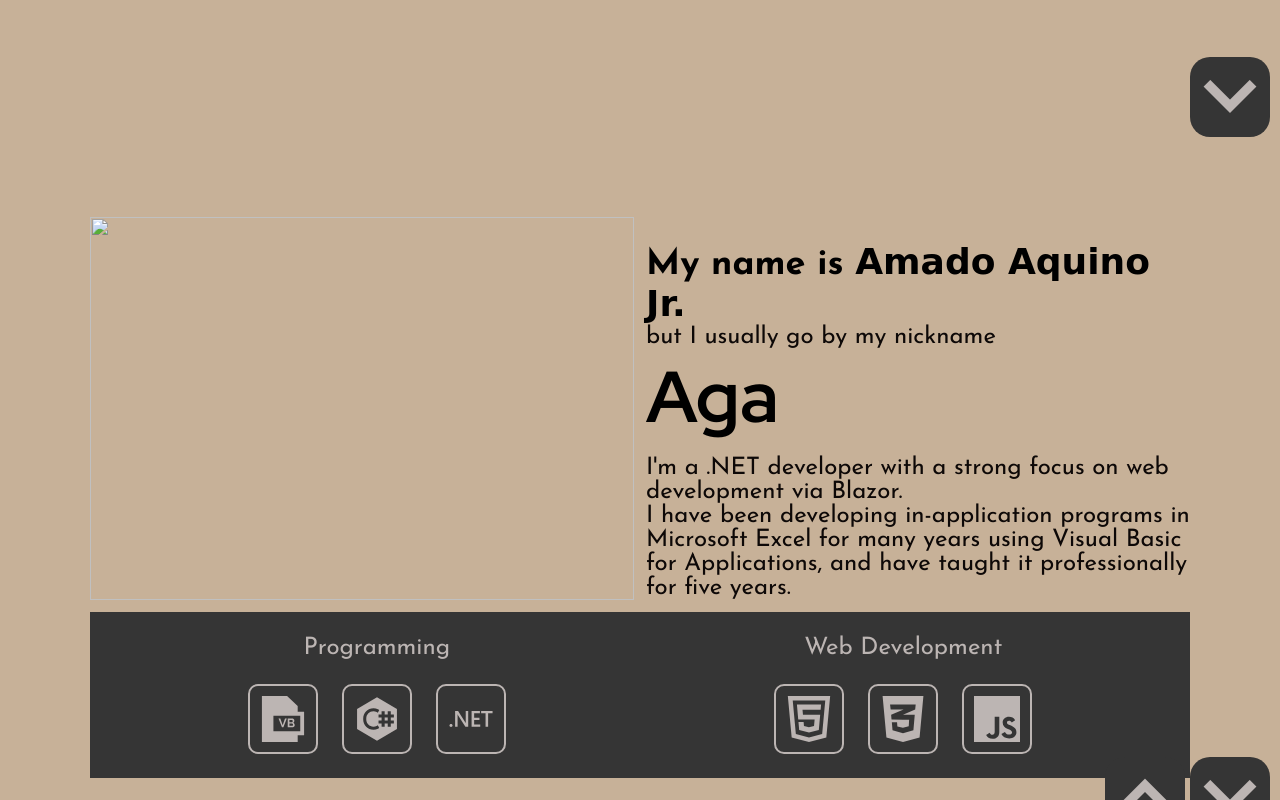
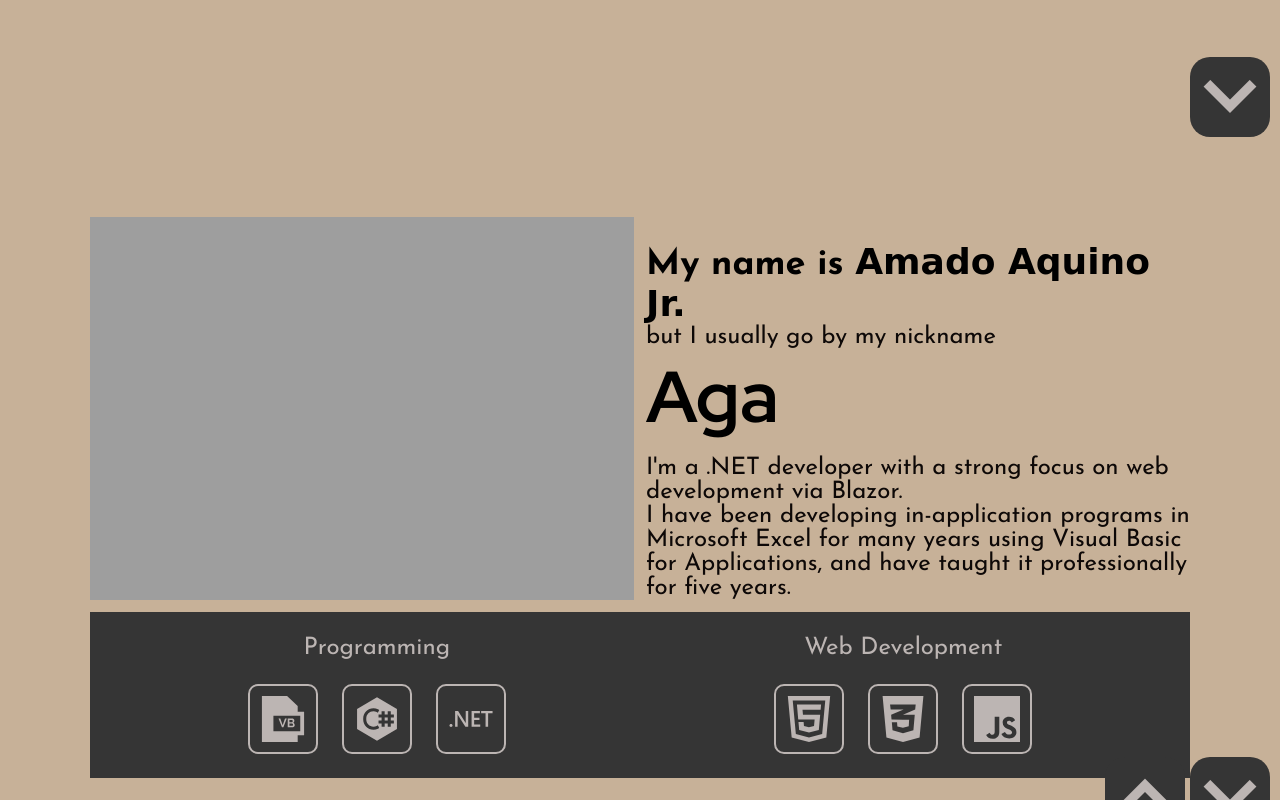
Before and after one commit to agadudes/personal-portfolio, a plain HTML site: page index.html in a window 1280 px wide. Shown: the part 653-1453 px from the top of the page. Drawn offline with nearby package versions, Linux system fonts and the light colour scheme; the site is published under a folder, as on GitHub Pages, so addresses that start at the root find nothing; a web font is replaced by a local one.

Commit message:
Update index.html
Profile Picture not loading in deployment. Updated address

```diff
--- a/index.html
+++ b/index.html
@@ -78,7 +78,7 @@
       <section id="about">
         <div class="container-content __about">
           <div class="container-about__img">
-            <img src="/assets/profile-pic.jpg" alt="" />
+            <img src="./assets/profile-pic.jpg" alt="" />
           </div>
           <div class="container-about__name">
             <h2>
```
